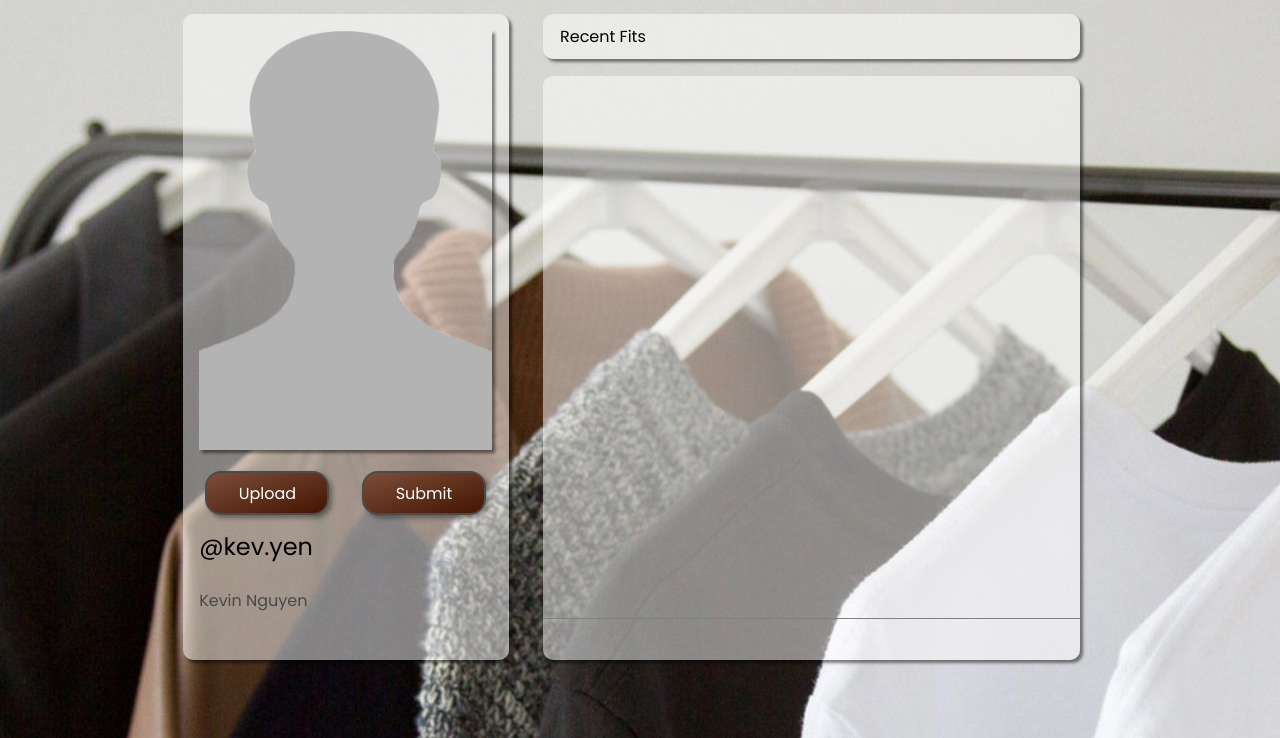
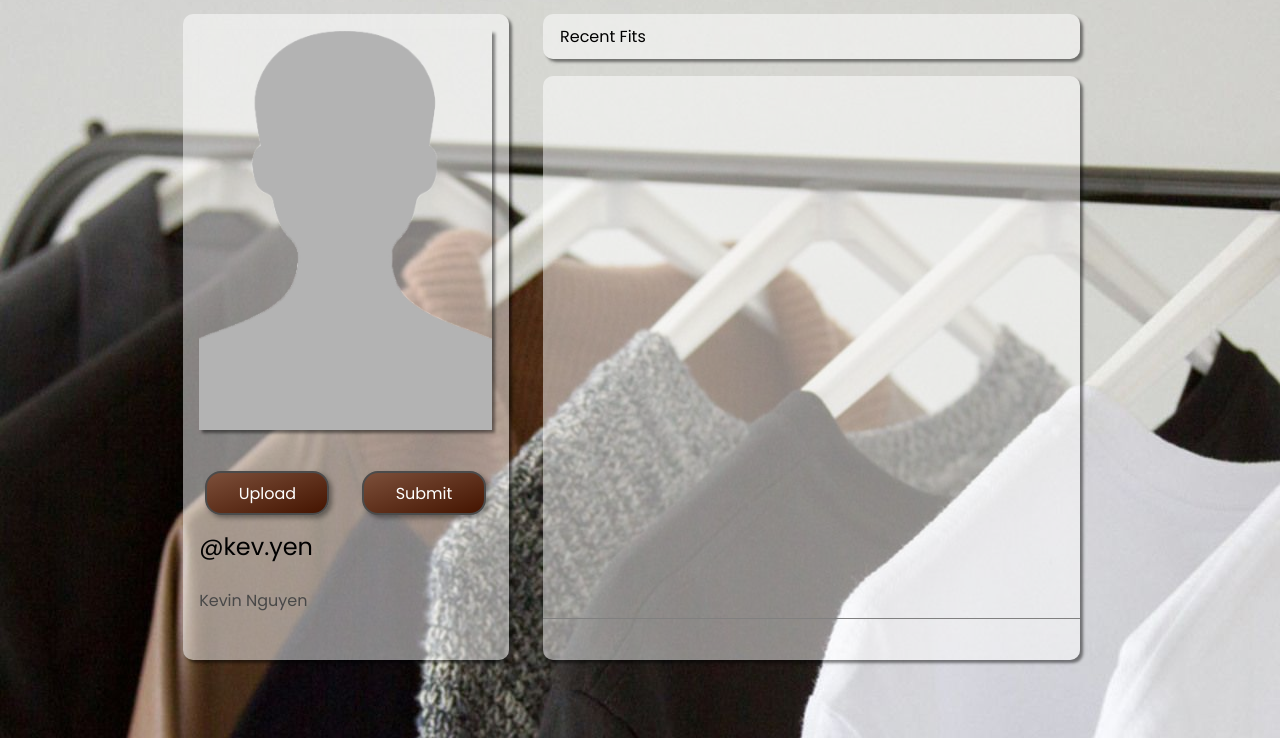
Before and after one commit to Jturtles/cs326-final-addictedtoriotgames, a website with bundled scripts: page client/profile.html in a window 1280 px wide. Shown: the part 62-800 px from the top of the page. Built offline with nearby package versions, Linux system fonts and the light colour scheme; no server answers.

```diff
--- a/client/css/feedPage.css
+++ b/client/css/feedPage.css
@@ -81,10 +81,11 @@
 .bottomGrid {
     display: grid;
     grid-template-columns: 1fr 5fr 1fr;
-    height: 85vh;
+    height: 100vh;
 
 }
 .left{
+    background-color: rgba(255, 255, 255, 0.229);
     display:flex;
     justify-content: center;
     align-items: center;
@@ -201,6 +202,7 @@
     margin-right: 5%;
 }
 .right{
+    background-color: rgba(255, 255, 255, 0.229);
     display:flex;
     justify-content: center;
     align-items: center;
--- a/client/css/profile.css
+++ b/client/css/profile.css
@@ -83,6 +83,7 @@
     grid-template-columns: 3fr 5fr;
 }
 .profileImage {
+
     margin-top: 5%;
     background-color: rgba(255, 255, 255, 0.495);
     border-radius: 10px;
@@ -98,8 +99,9 @@
 }
 .imgContainer > img {
     object-fit: cover;
-    height: 100%;
-    width: 100%;
+    height: 400px;
+    max-width: 100%;
+    aspect-ratio: 4 / 5;
     background-size: cover;
     box-shadow: 3px 3px 3px rgba(0, 0, 0, 0.478);
   }
--- a/client/profile.html
+++ b/client/profile.html
@@ -38,7 +38,7 @@
       <div class="mid">
         <div class="profileImage">
           <div class="imgContainer">
-            <img id='pfp' src="images/defaultpfp.png" alt="goku">
+            <img class = "pfp" id='pfp' src="images/defaultpfp.png" alt="default profile">
           </div>
             <div class = bottomForm>
               <div class="formCont">
```
Also changed, not shown: client/images/timrichardspfp.png (added).
